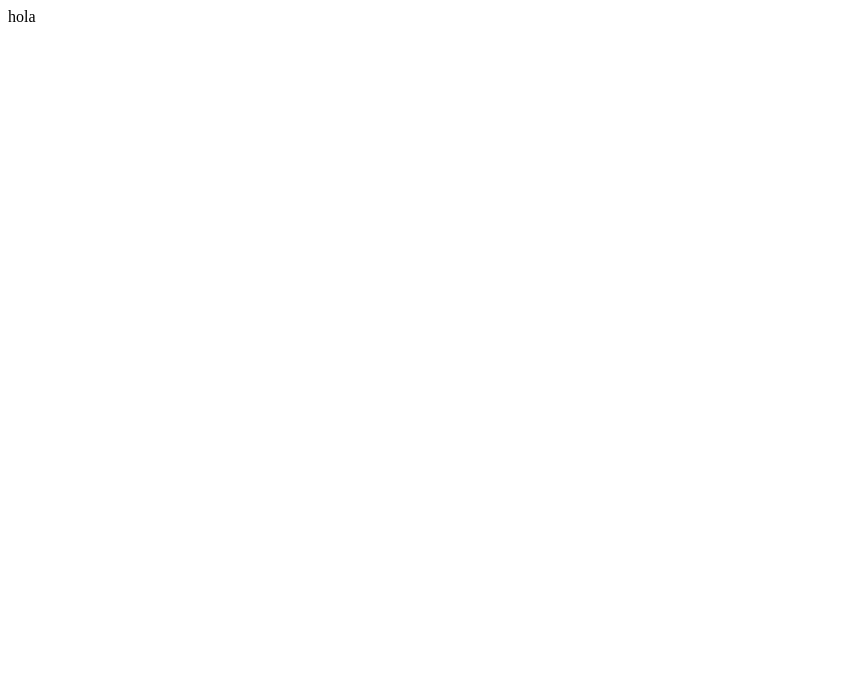
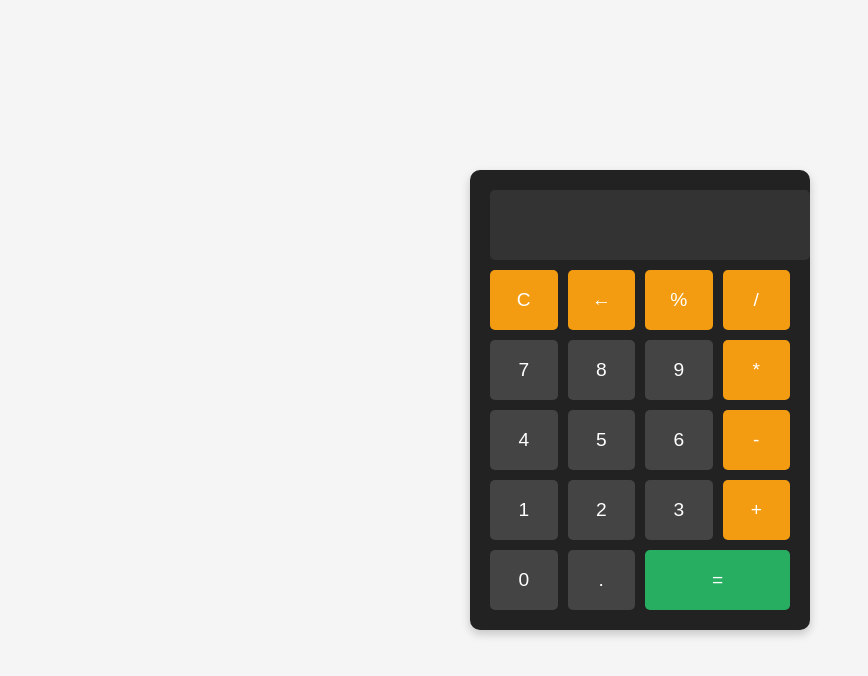
Before and after one commit to Jesus-F8/Calculadora, a plain HTML site: page index.html in a window 1280 px wide. Shown: the whole page, without its empty margins (0-868 px from the left). Drawn offline with Linux system fonts and the light colour scheme.

Commit message:
actualizacion html

```diff
--- a/index.html
+++ b/index.html
@@ -1,7 +1,41 @@
 <!DOCTYPE html>
-<html lang="en">
+<html lang="es">
   <head>
     <meta charset="UTF-8" />
     <meta name="viewport" content="width=device-width, initial-scale=1.0" />
-  <body>hola</body>
+    <title>Calculadora</title>
+    <link rel="stylesheet" href="index.css" />
+  </head>
+  <body>
+    <div class="calculadora">
+      <input type="text" id="display" disabled />
+      <div class="botones">
+        <button class="operador">C</button>
+        <button class="operador">←</button>
+        <button class="operador">%</button>
+        <button class="operador">/</button>
+
+        <button>7</button>
+        <button>8</button>
+        <button>9</button>
+        <button class="operador">*</button>
+
+        <button>4</button>
+        <button>5</button>
+        <button>6</button>
+        <button class="operador">-</button>
+
+        <button>1</button>
+        <button>2</button>
+        <button>3</button>
+        <button class="operador">+</button>
+
+        <button>0</button>
+        <button>.</button>
+        <button class="igual">=</button>
+      </div>
+    </div>
+    <script src="script.js"></script>
+  </body>
 </html>
+<script src="mostrar.js"></script>
```
